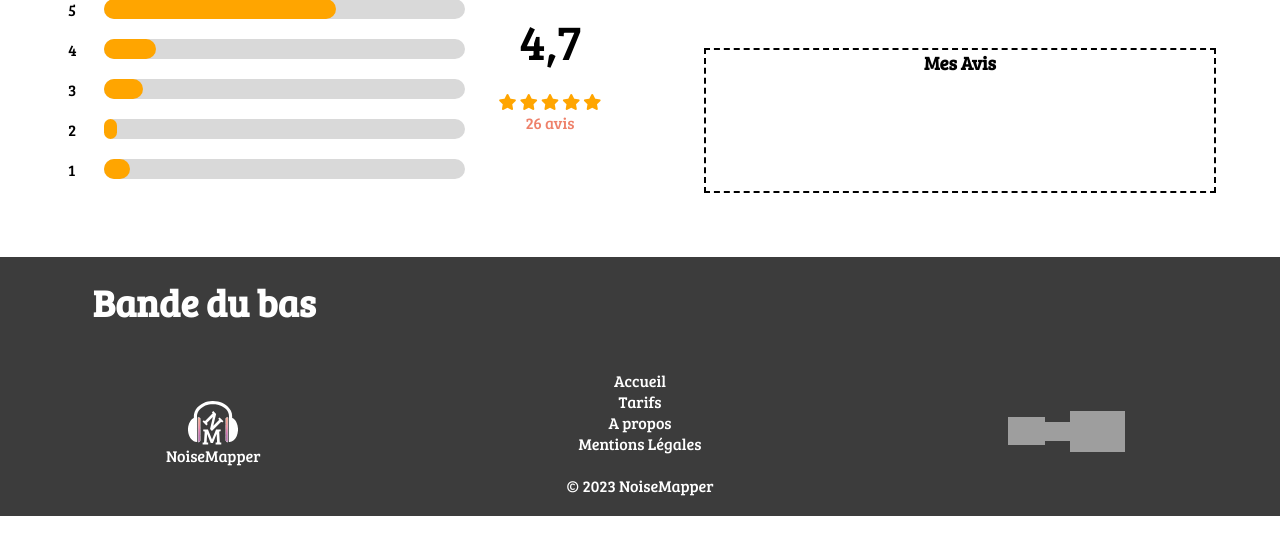
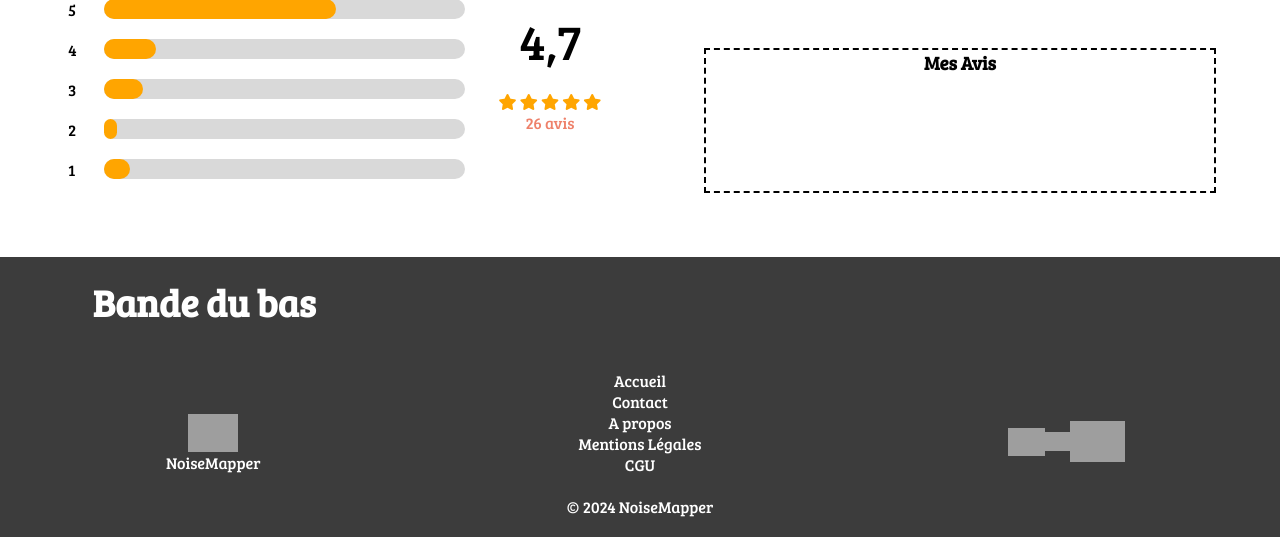
Before and after one commit to Ficelo/Noisemapper, a PHP site: page /index.php in a window 1280 px wide. Shown: the part 1576-2113 px from the top of the page. Before the commit the page ends 2092 px from the top, so only its background shows below. Run offline with PHP 8.4, Linux system fonts and the light colour scheme; grey boxes are pictures that could not be loaded.

Commit message:
Update footer.php

```diff
--- a/footer.php
+++ b/footer.php
@@ -9,27 +9,27 @@
     </div>
 </footer>
 -->
-
 <footer class="footer">
             <!-- Logo de l'entreprise à gauche -->
             <div class="flex-footer-item">
-                <img class="footer-logo"src="./RESSOURCES/IMAGES/logo_white.svg" alt="NoiseMapper">NoiseMapper
+                <img class="footer-logo"src="data/logo_white.svg" alt="NoiseMapper">NoiseMapper
             </div>
 
             <!-- Liens du plan du site à gauche -->
             <div class="flex-footer-item">
-                <a id="footer" href="./index.php">Accueil</a>
-                <a href="./tarifs.php">Tarifs</a>
-                <a href="./index.php">A propos</a>
-                <a href="./index.php">Mentions Légales</a>
+                <a id="footer" href="/">Accueil</a>
+                <a href="contact.php">Contact</a>
+                <a href="/">A propos</a>
+                <a href="mentions.php">Mentions Légales</a>
+                <a href="cgu.php">CGU</a>
                 <br>
-                © 2023 NoiseMapper
+                © 2024 NoiseMapper
             </div>
 
             <!-- Liens des réseaux sociaux à droite -->
             <div class="flex-footer-row">
-                <a href="#"><img class="social-icon" src="./RESSOURCES/IMAGES/facebook.svg" alt="Facebook"></a>
-                <a href="#"><img class="social-icon-small" src="./RESSOURCES/IMAGES/twitter.svg" alt="Twitter"></a>
-                <a href="#"><img class="social-icon-big" src="./RESSOURCES/IMAGES/instagram.svg" alt="Instagram"></a>
+                <a href="#"><img class="social-icon" src="data/facebook.svg" alt="Facebook"></a>
+                <a href="#"><img class="social-icon-small" src="data/twitter.svg" alt="Twitter"></a>
+                <a href="#"><img class="social-icon-big" src="data/instagram.svg" alt="Instagram"></a>
             </div>
 </footer>
```
